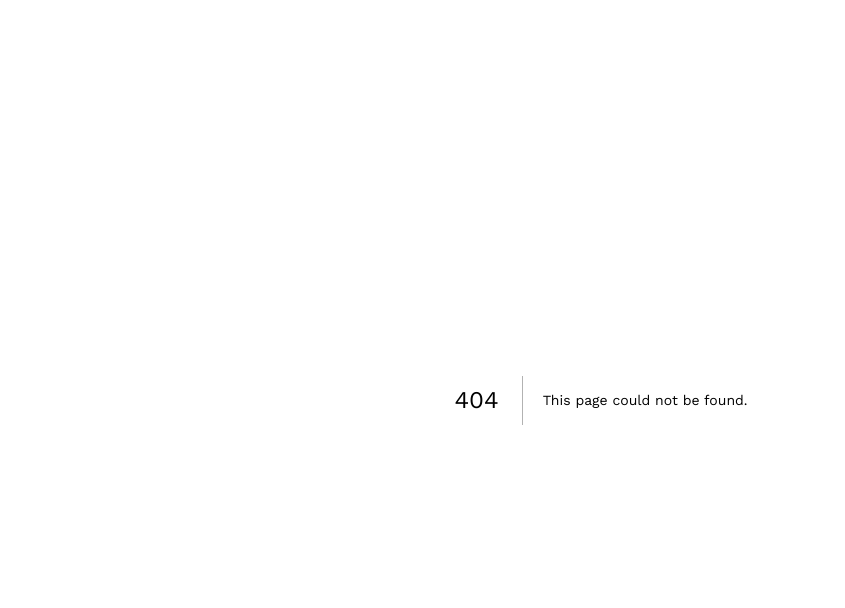
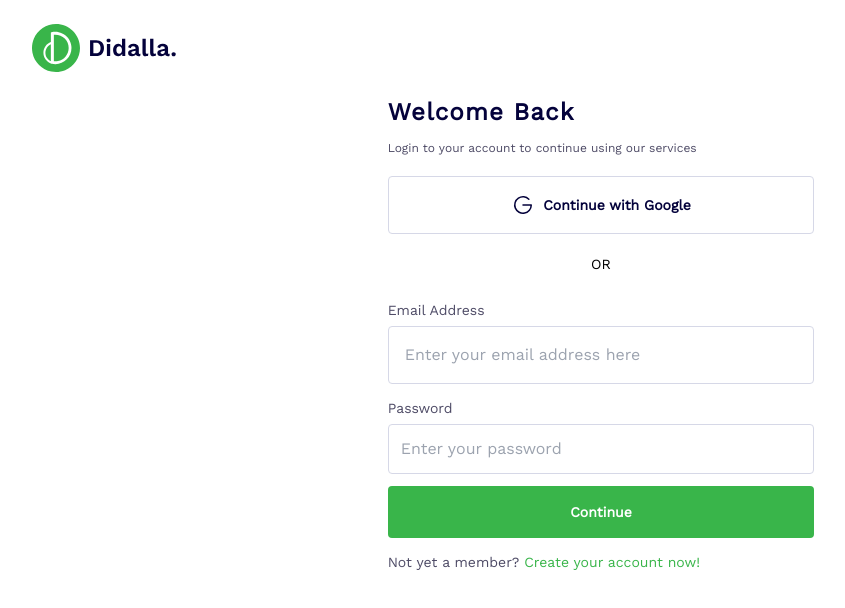
Before and after one commit to elminhoemmanuel/didalla, a Next.js app: page /login in a window 1280 px wide. Before the commit this address had no page. Shown: the top 608 px of the page, without its empty margins (39-884 px from the left). Built offline with nearby package versions, Linux system fonts and the light colour scheme.

Commit message:
added authentication pages

```diff
--- a/components/AuthButton.js
+++ b/components/AuthButton.js
@@ -1,15 +1,12 @@
-import Link from 'next/link';
 
 const AuthButton = ({buttonText}) => {
     return (
-        <Link href="">
-            <a className='block'>
-                <button type='submit' className="p-4 text-center w-full bg-transparent rounded text-sm
-                font-bold bg-didalla text-white hover:bg-green-600 focus:outline-none ">
-                    {buttonText}
-                </button>
-            </a>
-        </Link>
+        <div>
+            <button type='submit' className="block p-4 text-center w-full bg-transparent rounded text-sm
+            font-bold bg-didalla text-white hover:bg-green-600 focus:outline-none ">
+                {buttonText}
+            </button>
+        </div>
      );
 }
 
--- /dev/null
+++ b/pages/login.js
@@ -0,0 +1,93 @@
+import Head from 'next/head'
+import LogoNavbar from '../components/LogoNavbar'
+import Link from 'next/link';
+import { useState } from 'react';
+import AuthButton from '../components/AuthButton';
+
+
+
+const Login = () => {
+
+    const [user, setUser] = useState({email:'', password:''});
+
+    return (
+
+        <>
+            <Head>
+                <title>Didalla | Login</title>
+                <meta name="keywords" content="didalla content-creators marketplace content"/>
+                <meta name="description" content="Marketplace to book advertsing gigs with content creators"/>
+            </Head>
+
+            <LogoNavbar />
+            <div className='pt-24 h-screen '>
+                {/* collect email */}
+                <div className='w-3/4 md:w-1/2 lg:w-2/6 my-0 mx-auto block'>
+                    <div className='mb-5'>
+                        <h1 className='text-2xl font-bold text-didallatitle mb-3 tracking-wider'>Welcome Back</h1>
+                        <p className='text-xs text-didallabody mb-3'>Login to your account to continue using our services</p>
+                    </div>
+
+                    <Link href="">
+                        <a className='block mb-5'>
+                            <button type='button' className="p-4 flex flex-row items-center justify-center w-full bg-transparent rounded text-sm border border-grayborder
+                            font-bold text-didallatitle hover:shadow-lg transform hover:scale-105 focus:outline-none">
+                                <div className='mr-2'><img className='' src="images/GoogleLogo.svg" alt="Google logo"/></div>
+                                <div>Continue with Google</div>
+                            </button>
+
+                        </a>
+                    </Link>
+
+                    <p className='text-center text-black text-sm'>OR</p>
+
+                    <form action="" className='mt-6 mb-3' >
+                        <div className=''>
+                            {/* Email */}
+                            <div className='mb-3'>
+                                <div className='mb-1'><label htmlFor="email" className='text-didallabody text-sm'>Email Address</label></div>
+                                <div >
+                                    <input className='p-4 border border-grayborder rounded w-full focus:outline-none focus:border-didalla'
+                                    type="email"
+                                    id='email'
+                                    value={user.email}
+                                    onChange={(e) =>{setUser({...user, email:e.target.value})}}
+                                    placeholder='Enter your email address here'
+                                    required
+                                    />
+                                </div>
+                            </div>
+                            {/* password */}
+                            <div className='mb-3'>
+                                <div className='mb-1'><label htmlFor="email" className='text-didallabody text-sm'>Password</label></div>
+                                <div>
+                                    <input className='p-3 border border-grayborder rounded w-full focus:outline-none focus:border-didalla'
+                                    type="password"
+                                    id='userpassword'
+                                    value={user.password}
+                                    onChange={(e) =>{setUser({...user, password:e.target.value})}}
+                                    placeholder='Enter your password'
+                                    required
+                                    />
+                                </div>
+                            </div>
+
+                            <AuthButton buttonText='Continue' />
+
+                        </div>
+                    </form>
+
+                    <div>
+                        <Link href="/register"><a className='text-didallabody text-sm'>Not yet a member? <span className='text-didalla'>Create your account now!</span></a></Link>
+                    </div>
+
+                </div>
+
+
+
+            </div>
+        </>
+     );
+}
+
+export default Login;
--- a/pages/register/index.js
+++ b/pages/register.js
@@ -1,16 +1,31 @@
 import Head from 'next/head'
-import LogoNavbar from '../../components/LogoNavbar'
+import LogoNavbar from '../components/LogoNavbar'
 import Link from 'next/link';
 import { useState } from 'react';
-import AuthButton from '../../components/AuthButton';
+import AuthButton from '../components/AuthButton';
+
+export const getStaticProps = async () =>{
+    const res = await fetch('https://reqres.in/api/users?page=2');
+    // console.log(res);
+    const data = await res.json();
+
+    return {
+        props:{ userData:data.data }
+    }
+}
 
 
+const RegisterEmail = ({ userData }) => {
 
-const RegisterEmail = () => {
-
-    const [nextstage , setNextStage] = useState(true);
+    const [nextstage , setNextStage] = useState(false);
 
     const [user, setUser] = useState({email:'', username:'', password:'' , passwordConfirm:''});
+
+    const handleEmailSubmit = (e) =>{
+        e.preventDefault();
+        setNextStage(!nextstage);
+        console.log(nextstage);
+    }
 
     return (
 
@@ -54,10 +69,10 @@
 
                     <p className='text-center text-black text-sm'>OR</p>
 
-                    <form action="" className='mt-6 mb-3'>
-                        <div className='mb-4'>
+                    <form action="" className='mt-6 mb-3' onSubmit={handleEmailSubmit}>
+                        <div className=''>
                             <div className='mb-2'><label htmlFor="email" className='text-didallabody text-sm'>Email Address</label></div>
-                            <div>
+                            <div className='mb-3'>
                                 <input className='p-4 border border-grayborder rounded w-full focus:outline-none focus:border-didalla'
                                  type="email"
                                  id='email'
@@ -67,26 +82,30 @@
                                  required
                                 />
                             </div>
+
+                            <AuthButton buttonText='Continue' />
+
                         </div>
-
-                        <AuthButton buttonText='Continue' />
-
                     </form>
 
                     <div>
-                        <Link href=""><a className='text-didallabody text-sm'>Already have an account? <span className='text-didalla'>Log In</span></a></Link>
+                        <Link href="/login"><a className='text-didallabody text-sm'>Already have an account? <span className='text-didalla'>Log In</span></a></Link>
                     </div>
 
                 </div>
 
+
                 {/* collect username and password */}
                 <div className={nextstage ?'w-3/4 md:w-1/2 lg:w-2/6 my-0 mx-auto block' : 'w-3/4 md:w-1/2 lg:w-2/6 my-0 mx-auto hidden'}>
-                    <div className='mb-5'>
+                    <div className='mb-4'>
                         <h1 className='text-2xl font-bold text-didallatitle mb-3 tracking-wider'>Complete your account <br/> setup</h1>
                     </div>
 
-                    <div className="">
+                    <div className="flex flex-row justify-start items-center mb-3">
 
+                        {/* this image below was fetched from a fake API to show how the user image maybe fetched from like google after authentication */}
+                        <div><img className='h-8 w-8 rounded-full mr-3' src={userData[0].avatar} alt="user image"/></div>
+                        <div><p className='text-didallabody text-sm'>{user.email}</p></div>
                     </div>
 
                     <form action="" className='mt-4 mb-3'>
@@ -137,7 +156,7 @@
                             <label htmlFor="terms" className='text-xs'>Yes, I understand and agree to the <a className='text-didalla' href="">Didalla Terms of service</a>, Including the <a className='text-didalla' href="">User Agreement</a> and <a className='text-didalla' href="">Privacy Policy</a> </label>
                         </div>
 
-                        <AuthButton buttonText='Create my account' />
+                        <AuthButton buttonText='Create my account'/>
 
                     </form>
 
```
